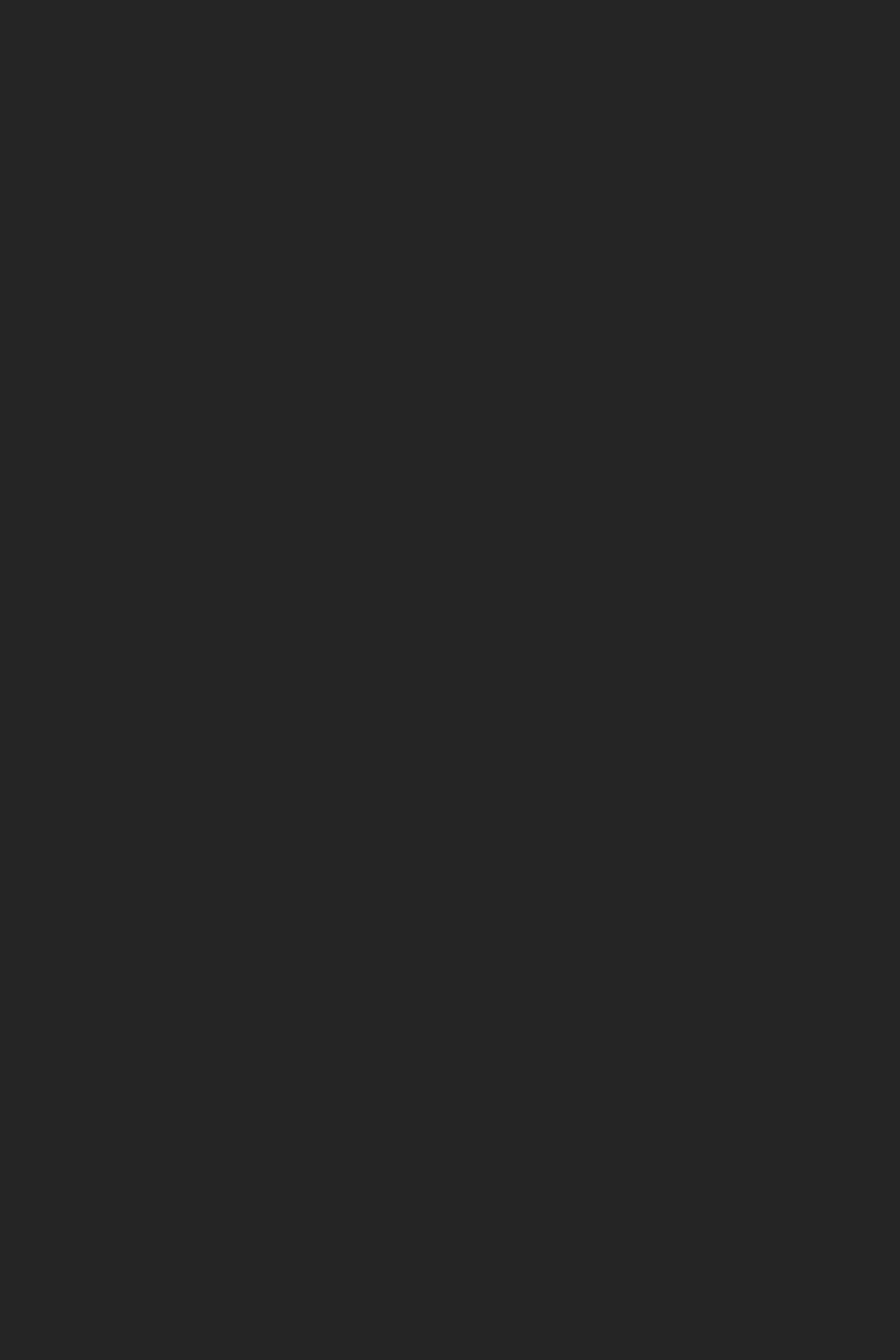
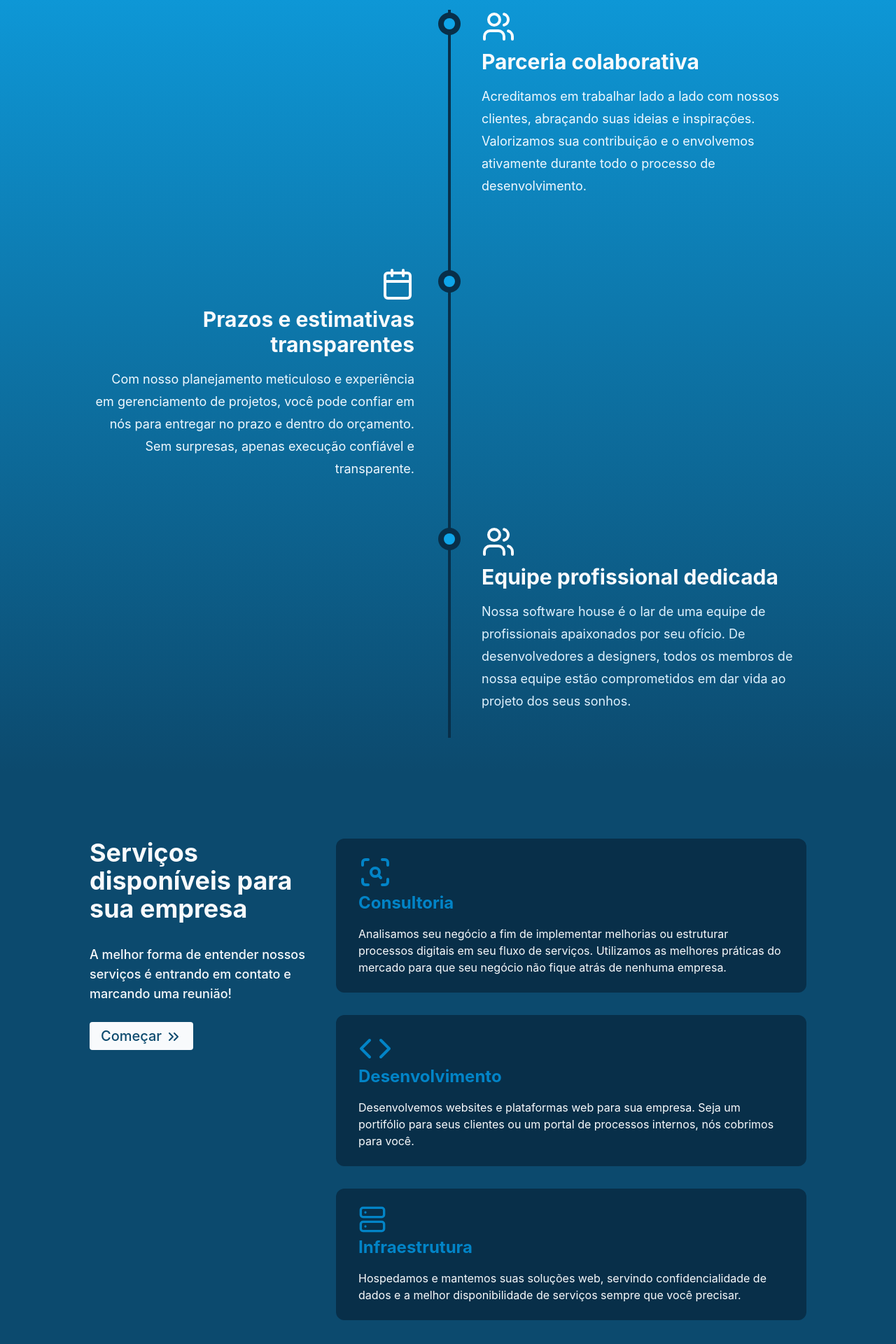
Before and after one commit to cafe-ao-quadrado/website, a React (Vite) app: page / in a window 1280 px wide. Shown: the part 820-2740 px from the top of the page at 70% size. Before the commit the page ends 800 px from the top, so only its background shows below. Built offline with nearby package versions, Linux system fonts and the light colour scheme.

Commit message:
feat: add other sessions to main page

```diff
--- a/package.json
+++ b/package.json
@@ -10,6 +10,7 @@
     "preview": "vite preview"
   },
   "dependencies": {
+    "lucide-react": "^0.453.0",
     "react": "^18.3.1",
     "react-dom": "^18.3.1"
   },
--- a/src/App.tsx
+++ b/src/App.tsx
@@ -1,15 +1,24 @@
+import {
+  ScanSearch,
+  Code,
+  Server,
+  ChevronsRight,
+  Users,
+  Calendar,
+} from "lucide-react";
+
 import LogoSvg from "./assets/logo.svg";
 
 function App() {
   return (
     <div className="flex flex-col bg-slate-50 min-h-screen w-full h-full">
-      <header className="h-16 fixed top-0 flex w-full px-4 shadow bg-slate-900">
-        <nav className="w-full max-w-4xl flex text-slate-500 mx-auto">
-          <img src={LogoSvg} alt="Café ao quadrado logo" className="w-20"/>
+      <header className="h-16 z-10 fixed top-0 flex w-full px-4 shadow-2xl bg-slate-950">
+        <nav className="w-full max-w-5xl flex text-slate-500 mx-auto">
+          <img src={LogoSvg} alt="Café ao quadrado logo" className="w-20" />
         </nav>
       </header>
       <main className="flex-1 mt-16">
-        <section className="px-4 bg-gradient-radial radial-x-[50%] radial-y-[-50%] from-sky-800 from-10% via-slate-900 via-80% via-slate-900 to-slate-900 py-40 flex flex-col items-center">
+        <section className="shadow px-4 bg-gradient-radial radial-x-[50%] radial-y-[-50%] from-sky-800 from-10% via-slate-900 via-80% via-slate-900 to-slate-900 py-44 flex flex-col items-center">
           <h1 className="text-white text-4xl font-bold text-center">
             <span className="font-normal">
               Liberte o potencial do seu negócio:
@@ -20,14 +29,149 @@ function App() {
           <p className="text-slate-400 text-center mt-4">
             Desperte suas ideias com nossa equipe de mestres da programação
           </p>
-          <button className="mt-8 px-4 py-2 rounded text-slate-50 bg-sky-700 font-bold text-center">
-            Começar agora!
-          </button>
+          <a
+            href="#contact"
+            className="mt-10 px-4 py-2 rounded text-slate-50 bg-sky-700 font-bold text-center"
+          >
+            Começar agora <ChevronsRight className="inline" />
+          </a>
+        </section>
+        <section className="px-6 pt-24 pb-12 bg-gradient-to-b from-sky-500 to-sky-900 text-slate-50">
+          <div className="w-full max-w-5xl mx-auto">
+            <h1 className="text-4xl font-bold text-center mb-20">
+              Nossos métodos
+            </h1>
+            <div className="relative timeline flex flex-col md:grid md:grid-cols-2 md:grid-rows-3 gap-y-8 md:gap-y-16 md:gap-x-24">
+              <div className="relative row-start-1 col-start-2">
+                <div className="hidden md:block absolute left-[-3rem] top-[0.75rem] -translate-x-1/2">
+                  <span className="relative ml-1 flex items-center justify-center">
+                    <span className="absolute h-8 w-8 rounded-full bg-sky-950"></span>
+                    <span className="relative h-4 w-4 rounded-full bg-sky-500"></span>
+                  </span>
+                </div>
+                <h3 className="font-bold text-3xl mb-4">
+                  <Users className="hidden md:block w-12 h-12 mb-2" />
+                  Parceria colaborativa
+                </h3>
+                <p className="text-lg leading-8 text-sky-50">
+                  Acreditamos em trabalhar lado a lado com nossos clientes,
+                  abraçando suas ideias e inspirações. Valorizamos sua
+                  contribuição e o envolvemos ativamente durante todo o processo
+                  de desenvolvimento.
+                </p>
+              </div>
+              <div className="relative md:text-right row-start-2 col-start-1">
+                <div className="hidden md:block absolute right-[-3rem] top-[0.75rem] translate-x-1/2">
+                  <span className="relative ml-1 flex items-center justify-center">
+                    <span className="absolute h-8 w-8 rounded-full bg-sky-950"></span>
+                    <span className="relative h-4 w-4 rounded-full bg-sky-500"></span>
+                  </span>
+                </div>
+                <h3 className="font-bold text-3xl mb-4">
+                  <Calendar className="hidden md:block justify-self-end w-12 h-12 mb-2" />
+                  Prazos e estimativas transparentes
+                </h3>
+                <p className="text-lg leading-8 text-sky-50">
+                  Com nosso planejamento meticuloso e experiência em
+                  gerenciamento de projetos, você pode confiar em nós para
+                  entregar no prazo e dentro do orçamento. Sem surpresas, apenas
+                  execução confiável e transparente.
+                </p>
+              </div>
+              <div className="relative row-start-3 col-start-2">
+                <div className="hidden md:block absolute left-[-3rem] top-[0.75rem] -translate-x-1/2">
+                  <span className="relative ml-1 flex items-center justify-center">
+                    <span className="absolute h-8 w-8 rounded-full bg-sky-950"></span>
+                    <span className="relative h-4 w-4 rounded-full bg-sky-500"></span>
+                  </span>
+                </div>
+                <h3 className="font-bold text-3xl mb-4">
+                  <Users className="hidden md:block w-12 h-12 mb-2" />
+                  Equipe profissional dedicada
+                </h3>
+                <p className="text-lg leading-8 text-sky-100">
+                  Nossa software house é o lar de uma equipe de profissionais
+                  apaixonados por seu ofício. De desenvolvedores a designers,
+                  todos os membros de nossa equipe estão comprometidos em dar
+                  vida ao projeto dos seus sonhos.
+                </p>
+              </div>
+            </div>
+          </div>
+        </section>
+        <section className="px-6 py-24 bg-sky-900 text-slate-50">
+          <div className="w-full max-w-5xl mx-auto flex flex-col md:flex-row gap-8">
+            <div className="w-full max-w-80 mb-4 md:mb-0">
+              <h2 className="text-4xl font-bold mb-8">
+                Serviços disponíveis para sua empresa
+              </h2>
+              <p className="text-lg font-medium mb-8">
+                A melhor forma de entender nossos serviços é entrando em contato
+                e marcando uma reunião!
+              </p>
+              <a
+                href="#contact"
+                className="bg-slate-50 rounded px-4 py-2 text-xl font-medium text-sky-900"
+              >
+                Começar <ChevronsRight className="inline" />
+              </a>
+            </div>
+            <div className="flex-1 flex flex-col gap-8">
+              <div className="rounded-xl px-8 py-6 bg-sky-950">
+                <ScanSearch className="w-12 h-12 block mb-1 text-sky-600" />
+                <h3 className="text-2xl font-bold mb-4 text-sky-600">
+                  Consultoria
+                </h3>
+                <p>
+                  Analisamos seu negócio a fim de implementar melhorias ou
+                  estruturar processos digitais em seu fluxo de serviços.
+                  Utilizamos as melhores práticas do mercado para que seu
+                  negócio não fique atrás de nenhuma empresa.
+                </p>
+              </div>
+              <div className="rounded-xl px-8 py-6 bg-sky-950">
+                <Code className="w-12 h-12 block text-sky-600" />
+                <h3 className="text-2xl font-bold mb-4 text-sky-600">
+                  Desenvolvimento
+                </h3>
+                <p>
+                  Desenvolvemos websites e plataformas web para sua empresa.
+                  Seja um portifólio para seus clientes ou um portal de
+                  processos internos, nós cobrimos para você.
+                </p>
+              </div>
+              <div className="rounded-xl px-8 py-6 bg-sky-950">
+                <Server className="w-10 h-10 block mb-1 text-sky-600" />
+                <h3 className="text-2xl font-bold mb-4 text-sky-600">
+                  Infraestrutura
+                </h3>
+                <p>
+                  Hospedamos e mantemos suas soluções web, servindo
+                  confidencialidade de dados e a melhor disponibilidade de
+                  serviços sempre que você precisar.
+                </p>
+              </div>
+            </div>
+          </div>
+        </section>
+        <section className="px-6 py-24 bg-sky-500 text-slate-50" id="contact">
+          <div className="w-full max-w-5xl mx-auto">
+            <h2 className="text-4xl font-bold mb-4">
+              Interessado? Então não perca tempo!
+            </h2>
+            <p className="mb-4">
+              Entre em contato conosco via whatsapp e vamos marcar uma conversa!
+            </p>
+            <button className="px-4 py-2 rounded bg-sky-950 text-slate-50 font-bold text-xl">
+              Iniciar conversa agora
+              <ChevronsRight className="ml-2 inline" />
+            </button>
+          </div>
         </section>
       </main>
       <footer className="w-full px-4 py-6 border-t border-slate-300 bg-slate-200">
-        <div className="max-w-4xl flex flex-col md:flex-row md:items-center gap-4 text-slate-500 mx-auto">
-          <p className="text-sm">
+        <div className="max-w-5xl flex flex-col md:flex-row md:items-center gap-y-2 gap-x-4 text-slate-500 mx-auto">
+          <p className="text-sm font-medium">
             Café ao Quadrado Desenvolvimento de Programas ltda. © 2024
           </p>
           <span className="hidden md:block text-sm font-thin">|</span>
--- a/src/index.css
+++ b/src/index.css
@@ -23,3 +23,16 @@ body {
   width: 100%;
   height: 100%;
 }
+
+@media (min-width: 768px) {
+  .timeline::before {
+    content: '';
+    position: absolute;
+    display: block;
+    top: 0;
+    bottom: 0;
+    left: 50%;
+    width: 4px;
+    background: #082f49;
+  }
+}
```
Also changed, not shown: 1 other file (tests, documents, lock files or other folders).
